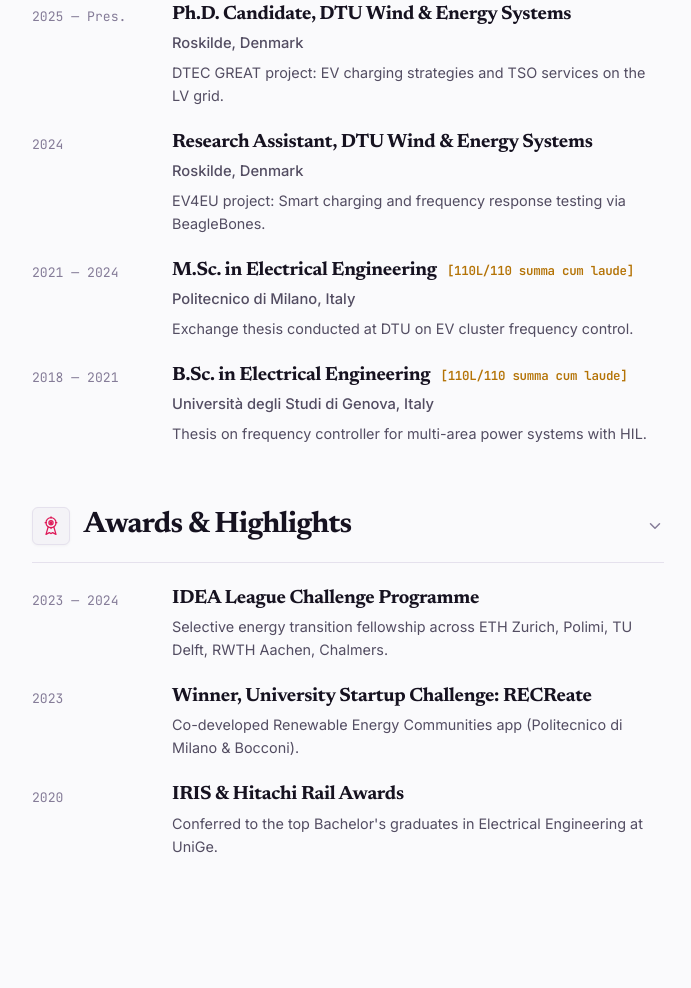
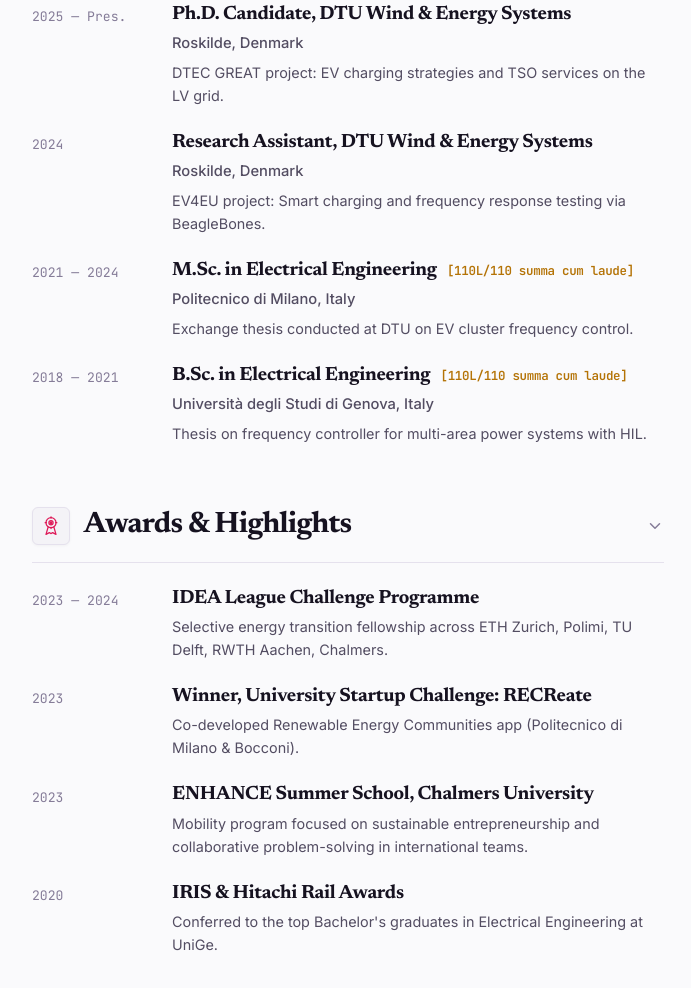
Before and after one commit to zuno1999/site, a plain HTML site: page index.html in a window 1280 px wide. Shown: the part 1494-2482 px from the top of the page, without its empty margins (488-1179 px from the left). Before the commit the page ends 2408 px from the top, so only its background shows below. Drawn offline with Linux system fonts and the light colour scheme.

Commit message:
feat(content): add ENHANCE Summer School to Awards & Highlights

```diff
--- a/index.html
+++ b/index.html
@@ -315,6 +315,13 @@
                 </div>
               </div>
               <div class="timeline-row">
+                <div class="timeline-date">2023</div>
+                <div>
+                  <div class="timeline-title">ENHANCE Summer School, Chalmers University</div>
+                  <div class="timeline-desc">Mobility program focused on sustainable entrepreneurship and collaborative problem-solving in international teams.</div>
+                </div>
+              </div>
+              <div class="timeline-row">
                 <div class="timeline-date">2020</div>
                 <div>
                   <div class="timeline-title">IRIS &amp; Hitachi Rail Awards</div>
```
Also changed, not shown: v2/index.html (+7 -0 lines).
